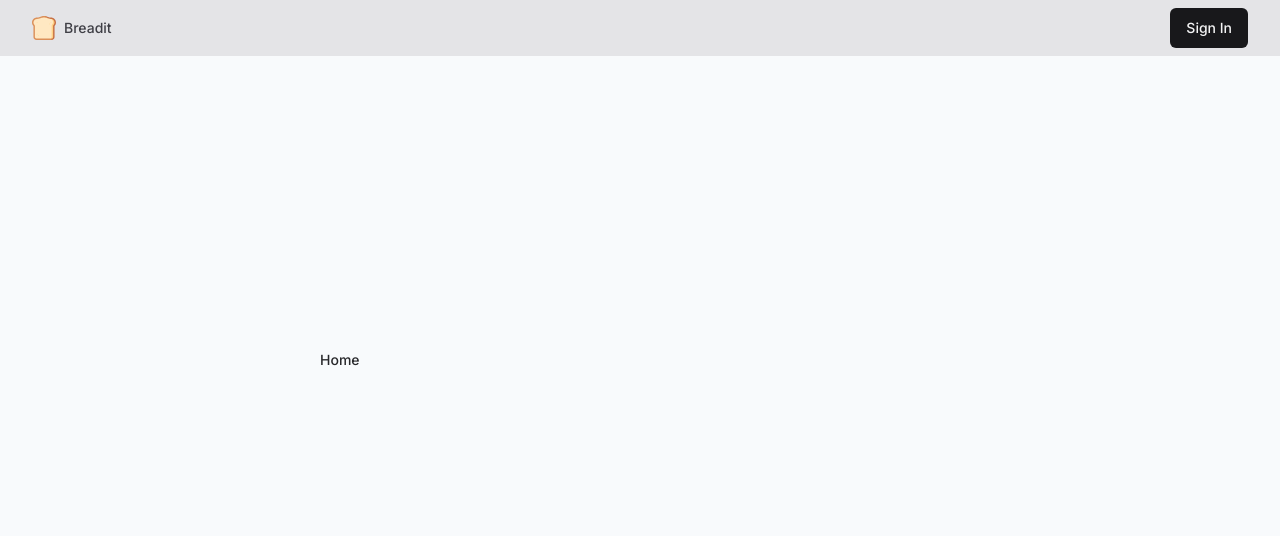
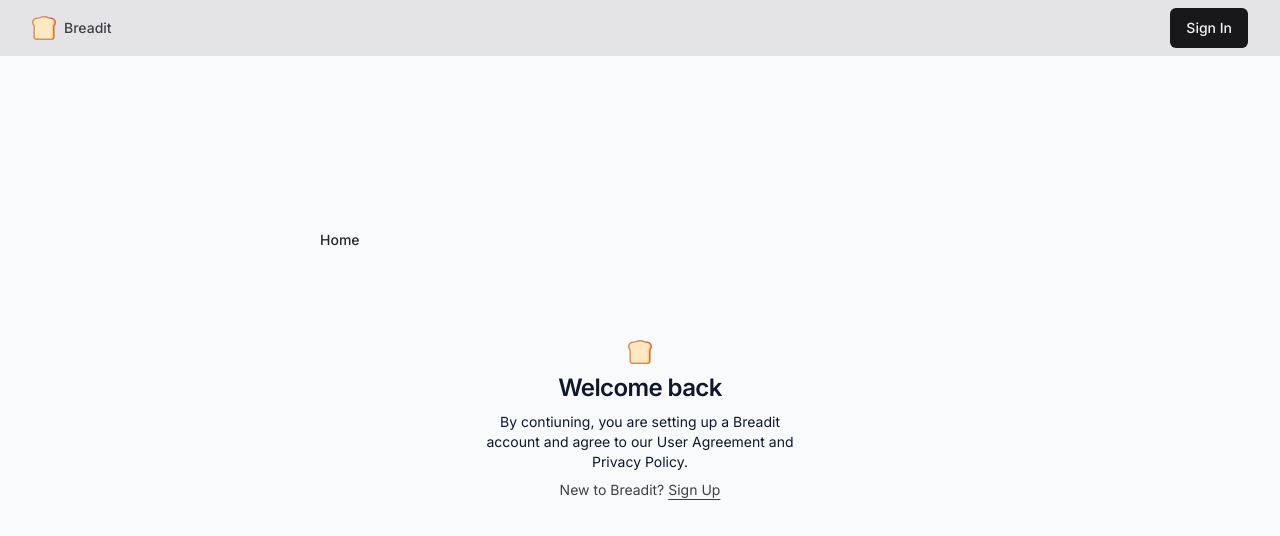
Before and after one commit to Avijit-Sarkar/breadit, a Next.js app: page /sign-in in a window 1280 px wide. Shown: the top 536 px of the page. Built offline with nearby package versions, Linux system fonts and the light colour scheme.

Commit message:
creating the signIn component

```diff
--- a/src/app/(auth)/sign-in/page.tsx
+++ b/src/app/(auth)/sign-in/page.tsx
@@ -1,3 +1,4 @@
+import SignIn from "@/components/SignIn";
 import { buttonVariants } from "@/components/ui/Button";
 import { cn } from "@/lib/utils";
 import Link from "next/link";
@@ -16,6 +17,8 @@
         >
           Home
         </Link>
+
+        <SignIn />
       </div>
     </div>
   );
--- /dev/null
+++ b/src/components/SignIn.tsx
@@ -0,0 +1,31 @@
+import Link from "next/link";
+import { Icons } from "./Icons";
+
+const SignIn = () => {
+  return (
+    <div className="container mx-auto flex w-full flex-col justify-center space-y-6 sm:w-[400px]">
+      <div className="flex flex-col space-y-2 text-center">
+        <Icons.logo className="mx-auto h-6 w-6" />
+        <h1 className="text-2xl font-semibold tracking-tight"> Welcome back</h1>
+        <p className="text-sm max-w-xs mx-auto">
+          By contiuning, you are setting up a Breadit account and agree to our
+          User Agreement and Privacy Policy.
+        </p>
+
+        {/* Sign in form */}
+
+        <p className="px-8 text-center text-sm text-zinc-700">
+          New to Breadit?{" "}
+          <Link
+            href={"/sign-up"}
+            className="hover:text-zinc-800 text-sm underline underline-offset-4"
+          >
+            Sign Up
+          </Link>
+        </p>
+      </div>
+    </div>
+  );
+};
+
+export default SignIn;
```
